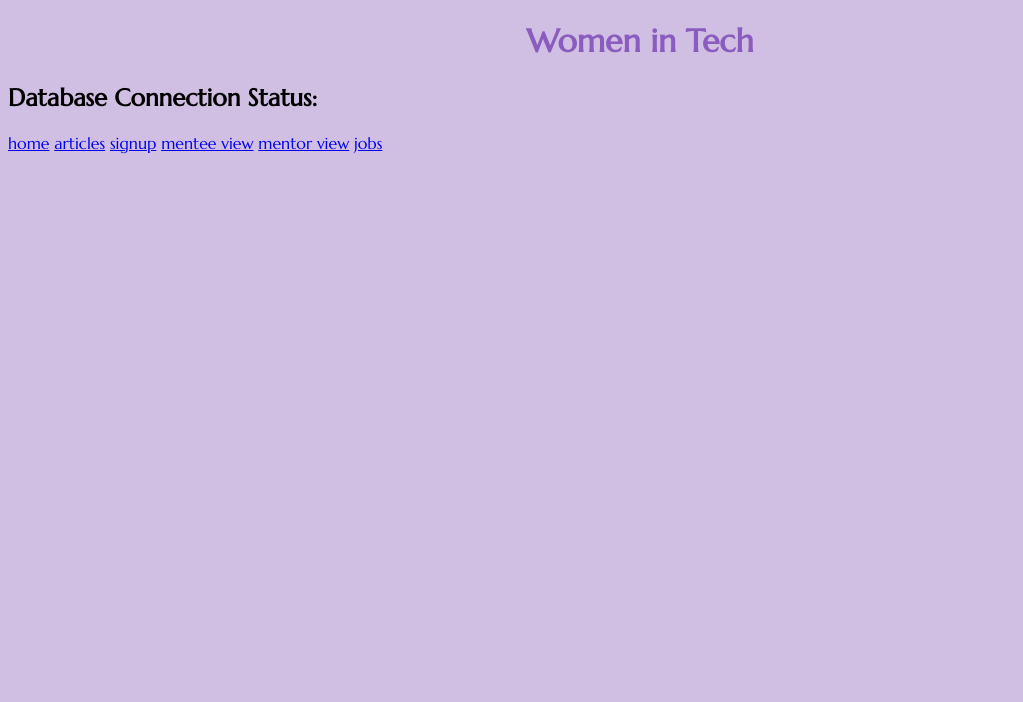
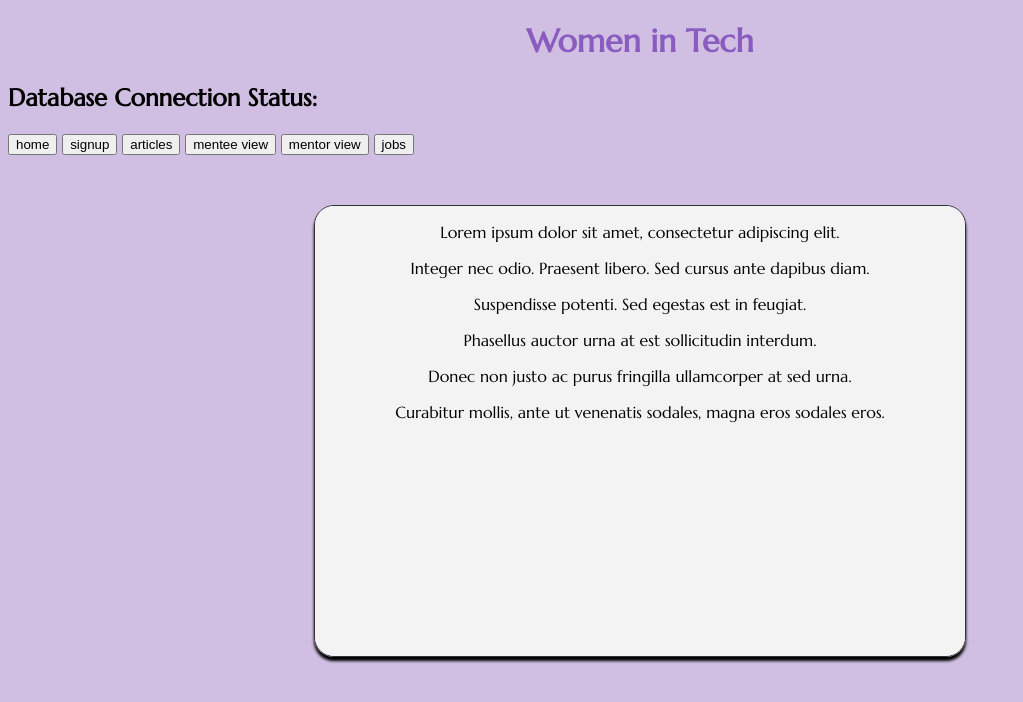
Before and after one commit to megankulshekar/HackHERS2025, a SvelteKit app in the folder my-app/: page / in a window 1280 px wide. Shown: the top 702 px of the page, without its empty margins (0-1023 px from the left). Built offline with nearby package versions, Linux system fonts and the light colour scheme; no server answers; a web font is replaced by a local one.

Commit message:
homepage update

```diff
--- a/my-app/src/routes/+page.svelte
+++ b/my-app/src/routes/+page.svelte
@@ -42,7 +42,7 @@
       box-shadow: 0 4px 3px;
       margin-bottom: 10px;
       margin-top: 50px;
-      border-radius: 25px
+      border-radius: 20px
     }
 
 
@@ -60,18 +60,37 @@
     margin-top: 10px;
     border-radius: 5px;
   } */
-
-
 </style>
 <h1>Women in Tech</h1>
 <h2>Database Connection Status:</h2>
   <p>{dbStatus}</p>
 
-<nav>
+<!-- <nav>
     <a href="/">home</a>
     <a href="/articles">articles</a>
     <a href="/signup">signup</a>
     <a href="/menteeview"> mentee view</a>
     <a href="/mentorview">mentor view</a>
     <a href="/jobs">jobs</a>
-</nav>
+</nav> -->
+
+
+<a href="/"><button>home</button></a>
+<a href="/signup"><button>signup</button></a>
+<a href="/articles"><button>articles</button></a>
+<a href ="/menteeview"><button>mentee view</button></a>
+<a href="/mentorview"><button>mentor view</button></a>
+<a href="/jobs"><button>jobs</button></a>
+
+
+
+<div class="scroll-container" id="scrollContainer">
+  <div class="content">
+    <p>Lorem ipsum dolor sit amet, consectetur adipiscing elit.</p>
+    <p>Integer nec odio. Praesent libero. Sed cursus ante dapibus diam.</p>
+    <p>Suspendisse potenti. Sed egestas est in feugiat.</p>
+    <p>Phasellus auctor urna at est sollicitudin interdum.</p>
+    <p>Donec non justo ac purus fringilla ullamcorper at sed urna.</p>
+    <p>Curabitur mollis, ante ut venenatis sodales, magna eros sodales eros.</p>
+  </div>
+</div>
```
Lines whose indentation alone changed are shown as unchanged.
